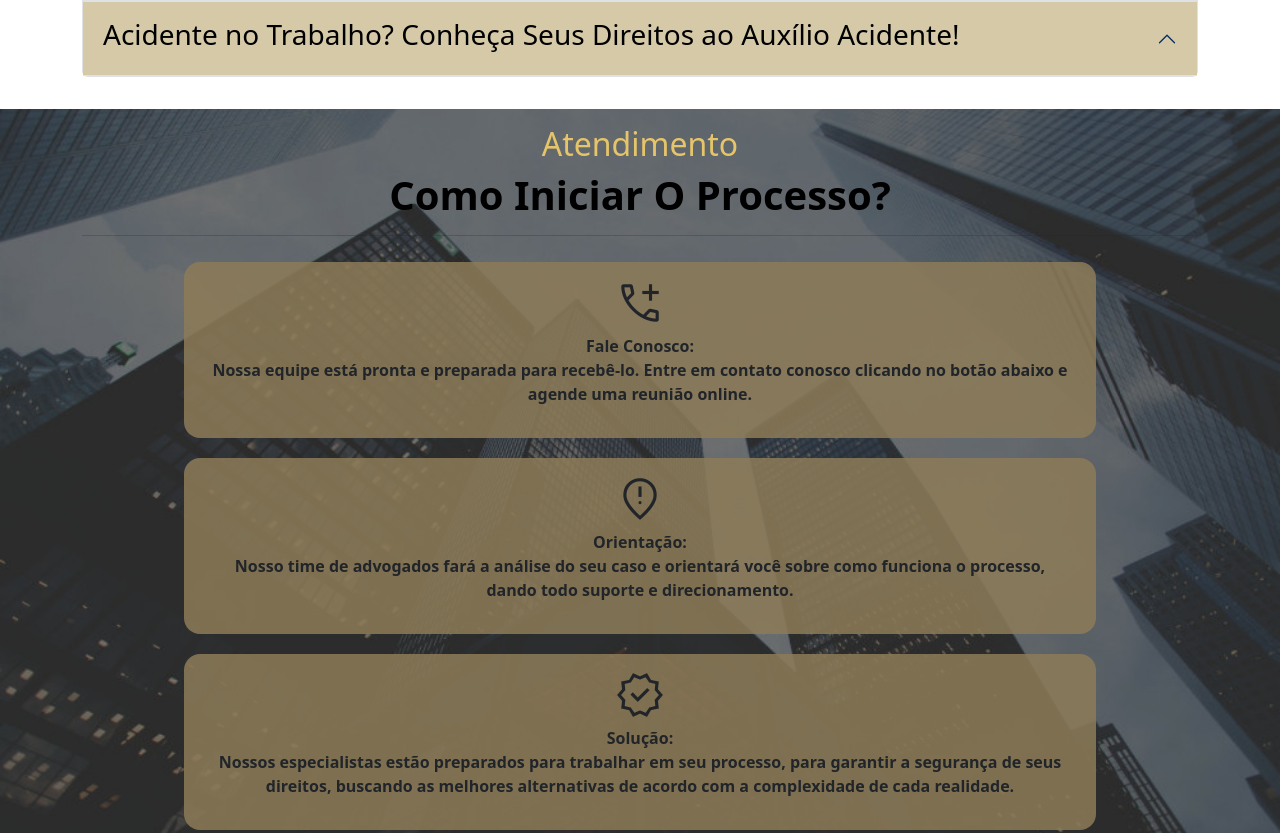
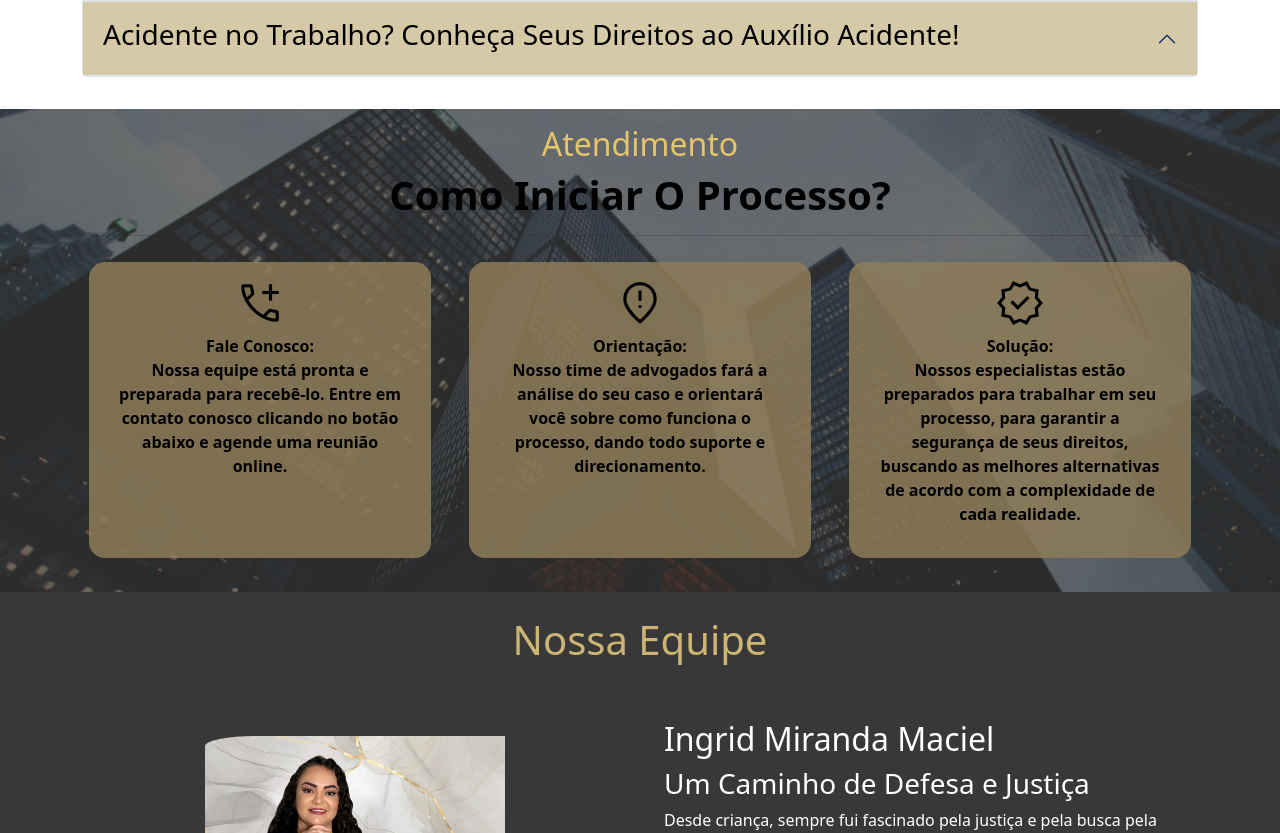
Before and after one commit to ianpage08/Projeto-Advocacia-Miranda-Maciel, a website: page index.html in a window 1280 px wide. Shown: the part 2561-3394 px from the top of the page. Drawn offline with nearby package versions, Linux system fonts and the light colour scheme.

Commit message:
tela desktop
adicionar outras funcionalidades amanha

```diff
--- a/source/desktop.scss
+++ b/source/desktop.scss
@@ -1,6 +1,12 @@
 @media screen and (min-width: 768px) {
+    #atendimento{
+        padding-bottom: 24px;
+        .col-md-4{
+            color: black;
+            width: 30%;
 
-
+        }
+    }
     .foto{
         padding-top: 40px;
     }
--- a/source/main.scss
+++ b/source/main.scss
@@ -7,6 +7,7 @@
 @use 'localização.scss';
 @use 'rodape.scss';
 @use 'tela-tablet.scss';
+@use 'desktop.scss';
 
 $corprincipal:'#002954';
 $corsecundaria:'#9C8051';
```
Also changed, not shown: build/main.css, 1 other file.
